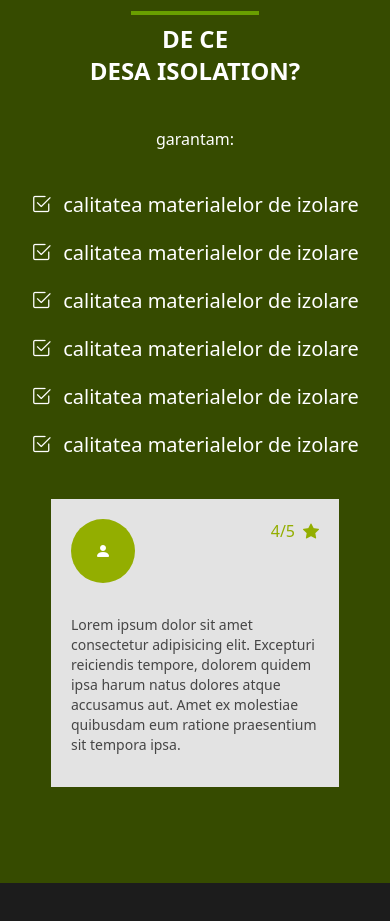
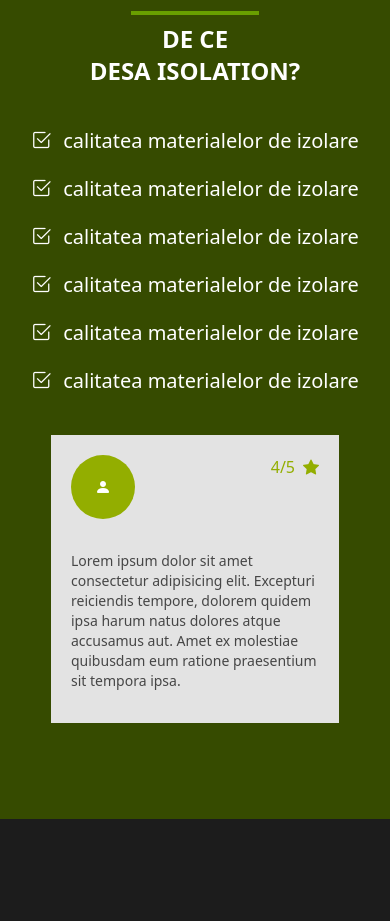
Before and after one commit to DenisWithOneN/desa-isolation, a Vue app: page / in a window 390 px wide. Shown: the part 7123-8044 px from the top of the page. Built offline with nearby package versions, Linux system fonts and the light colour scheme.

Commit message:
update design responsiveness

```diff
--- a/src/components/homepage/WhyusSection.vue
+++ b/src/components/homepage/WhyusSection.vue
@@ -6,9 +6,9 @@ import WhyusReviewCard from "./WhyusReviewCard.vue";
   <section class="bg-desadarkgreen py-24">
     <div class="flex flex-col items-center gap-10">
       <div class="flex flex-col items-center gap-2">
-        <h2 class="text-white text-sm uppercase lg:text-md">
+        <p class="text-white text-sm uppercase lg:text-md">
           alegerea ta conteaza
-        </h2>
+        </p>
         <div class="bg-desalightgreen w-32 h-1" />
         <h2
           class="text-white text-2xl text-center font-black uppercase sm:text-4xl md:text-5xl lg:text-6xl xl:text-7xl"
@@ -17,8 +17,10 @@ import WhyusReviewCard from "./WhyusReviewCard.vue";
         </h2>
       </div>
 
-      <p class="text-white">garantam:</p>
-      <div class="grid md:grid-cols-3 lg:grid-cols-2 gap-5">
+      <div class="flex flex-col items-center gap-10 lg:flex-row lg:gap-20">
+        <div
+          class="grid md:grid-cols-3 lg:grid-cols-2 gap-5 place-items-center"
+        >
           <WhyusCard />
           <WhyusCard />
           <WhyusCard />
@@ -28,6 +30,7 @@ import WhyusReviewCard from "./WhyusReviewCard.vue";
         </div>
         <WhyusReviewCard />
       </div>
+    </div>
   </section>
 </template>
 <style scoped></style>
```
Lines whose indentation alone changed are shown as unchanged.
